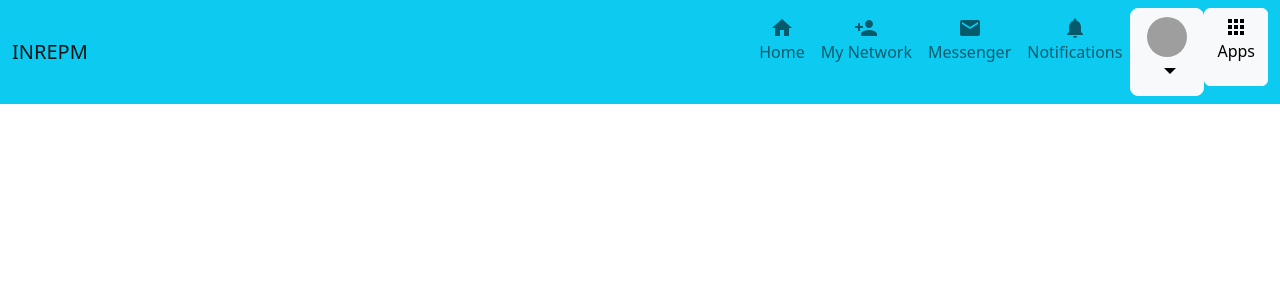
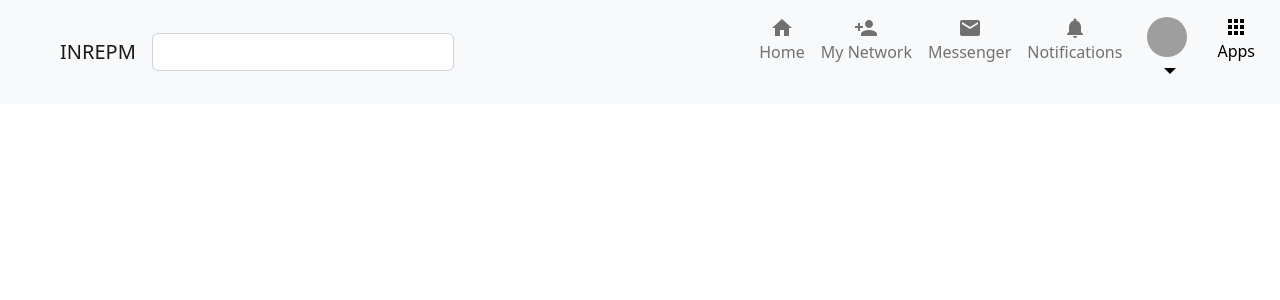
Before and after one commit to developython14/react_django_app, a React (Create React App) app in the folder frontend/: page / in a window 1280 px wide. Shown: the top 300 px of the page. Built offline with nearby package versions, Linux system fonts and the light colour scheme; grey boxes are pictures that could not be loaded.

Commit message:
work on react parts

```diff
--- a/frontend/src/pages/chat/chat.js
+++ b/frontend/src/pages/chat/chat.js
@@ -12,7 +12,6 @@ function Chat (){
 
     return (
         <div>
-      <_Navbar></_Navbar>
         <p>hadi chat page</p>
         </div>
 
--- a/frontend/src/pages/shared_componant/micro_componant/off_can.js
+++ b/frontend/src/pages/shared_componant/micro_componant/off_can.js
@@ -150,15 +150,15 @@ class Off_canvas extends Component {
             <Avatar alt="Remy Sharp" src="https://media.licdn.com/dms/image/C4E03AQG5Jvo_fUP0Sg/profile-displayphoto-shrink_800_800/0/1629473101419?e=1678320000&v=beta&t=2qzS8vDum0nhhuBwRaAgVQbrYV6RyRc3X0FarZSZs3g" />
             </div>
           </DropdownToggle>
-          <DropdownMenu {...args} >
-            <div className='d-flex flex-column'>
+          <DropdownMenu >
+            <div className='d-flex flex-row justify-content-center align-items-center'>
             <Avatar alt="Remy Sharp" src="https://media.licdn.com/dms/image/C4E03AQG5Jvo_fUP0Sg/profile-displayphoto-shrink_800_800/0/1629473101419?e=1678320000&v=beta&t=2qzS8vDum0nhhuBwRaAgVQbrYV6RyRc3X0FarZSZs3g" />
             <div className='d-flex flex-column'>
-                <h5>Belkassam Mustapha</h5>
+                <h6>Belkassam Mustapha</h6>
                 <p>Software enginer</p>
             </div>
+            </div>
             <Button color='light'>open profile</Button>
-            </div>
             <DropdownItem header>Profile</DropdownItem>
             <DropdownItem>Settings</DropdownItem>
             <DropdownItem text>Help</DropdownItem>
--- a/frontend/src/pages/shared_componant/navbar.js
+++ b/frontend/src/pages/shared_componant/navbar.js
@@ -28,9 +28,10 @@ function _Navbar(args) {
   const toggle = () => setIsOpen(!isOpen);
 
   return (
-      <Navbar expand="lg" color="info" fixed="top">
+      <Navbar expand="lg" color="light" fixed="top" className='ps-5 ' >
         <NavbarBrand href="/">INREPM </NavbarBrand>
         <NavbarToggler onClick={toggle} />
+        <div className='col-3'> <Input></Input></div>
         <Collapse isOpen={isOpen} navbar  className='justify-content-end'>
             <Nav navbar>
             <NavItem>
```
